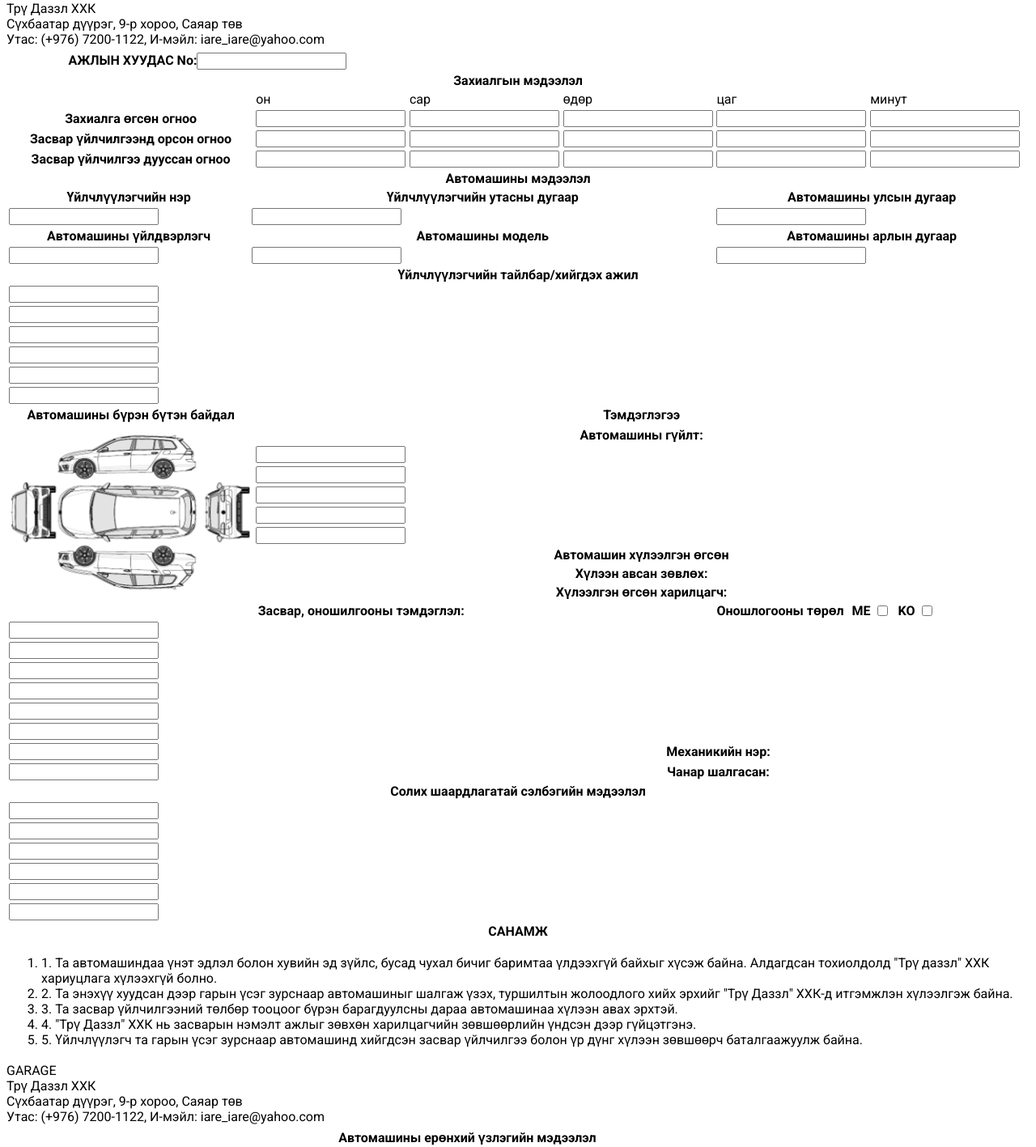
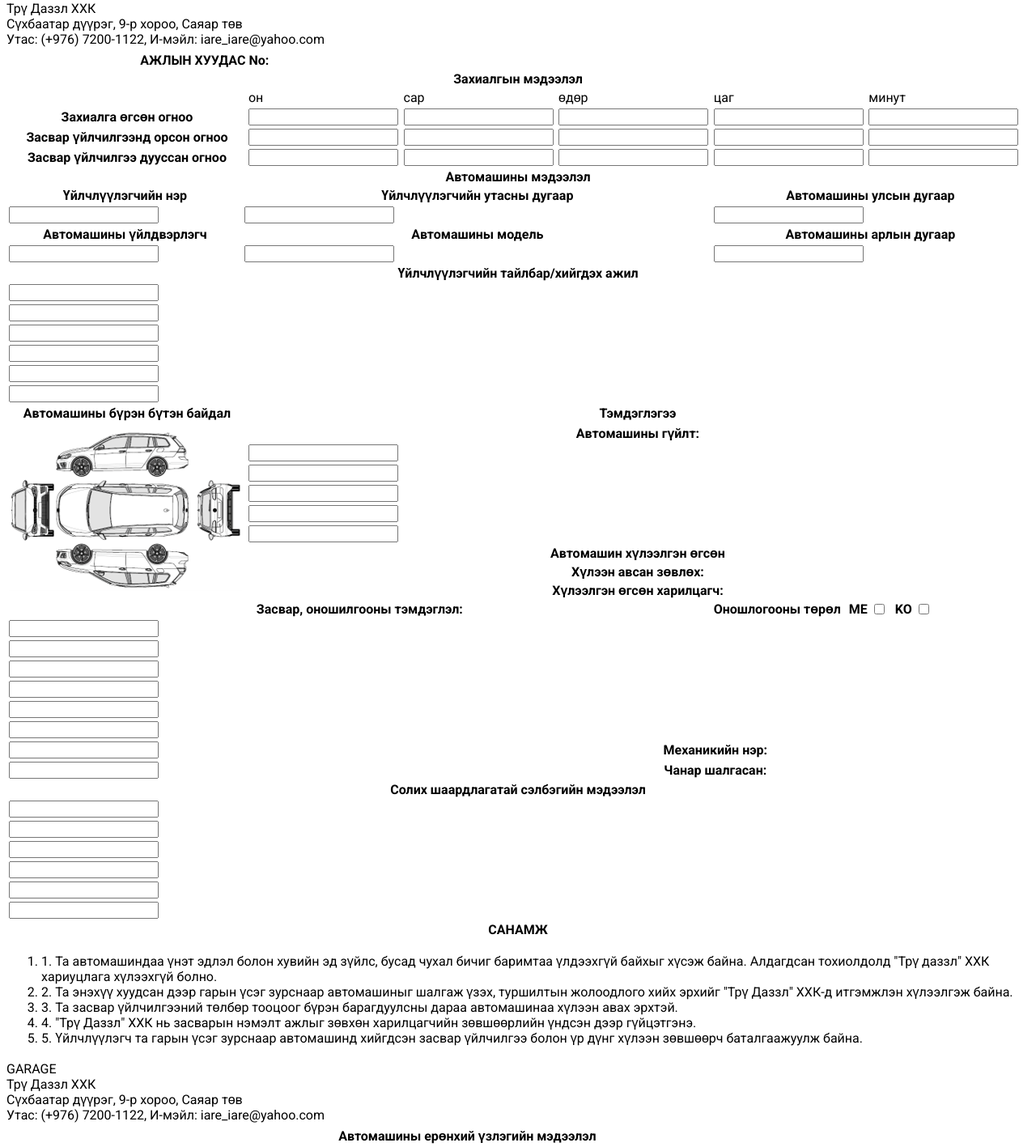
Before and after one commit to Digital-Garage-Workshop/ag_job_sheet, a Next.js app: page / in a window 1280 px wide. Shown: the part 26-1443 px from the top of the page at 81% size. Built offline with nearby package versions, Linux system fonts and the light colour scheme.

Commit message:
pdf generator

```diff
--- a/html2pdf.d.ts
+++ /dev/null
@@ -1 +0,0 @@
-declare var html2pdf: (element: HTMLElement) => void;
--- a/package.json
+++ b/package.json
@@ -12,16 +12,20 @@
     "@next/font": "^13.0.3",
     "next": "13.0.3",
     "react": "18.2.0",
-    "react-dom": "18.2.0"
+    "react-dom": "18.2.0",
+    "sharp": "^0.31.2"
   },
   "devDependencies": {
     "@types/node": "18.11.9",
     "@types/react": "18.0.25",
     "@types/react-dom": "18.0.9",
     "autoprefixer": "^10.4.13",
+    "daisyui": "^2.40.1",
     "eslint": "8.27.0",
     "eslint-config-next": "13.0.3",
     "postcss": "^8.4.19",
+    "prettier": "^2.7.1",
+    "prettier-plugin-tailwindcss": "^0.1.13",
     "tailwindcss": "^3.2.4",
     "typescript": "4.8.4"
   }
--- /dev/null
+++ b/src/app/generate_pdf.js
@@ -0,0 +1,3 @@
+export function generatePDF(element) {
+  html2pdf().from(element).save();
+}
--- a/src/app/layout.tsx
+++ b/src/app/layout.tsx
@@ -13,13 +13,12 @@ const RootLayout: React.FCC = ({ children }) => {
   return (
     <html className={roboto.className} lang="en">
       <body className="bg-gray-100">{children}</body>
-      {/* eslint-disable-next-line @next/next/no-before-interactive-script-outside-document */}
-      {/* <Script
+      <Script
         src="https://cdnjs.cloudflare.com/ajax/libs/html2pdf.js/0.10.1/html2pdf.bundle.min.js"
         integrity="sha512-GsLlZN/3F2ErC5ifS5QtgpiJtWd43JWSuIgh7mbzZ8zBps+dvLusV+eNQATqgA/HdeKFVgA5v3S/cIrLF7QnIg=="
         crossOrigin="anonymous"
         referrerPolicy="no-referrer"
-      /> */}
+      />
     </html>
   );
 };
--- a/src/app/page.tsx
+++ b/src/app/page.tsx
@@ -1,16 +1,17 @@
 //
 import { Input, Sheet, Table, TableHeader } from "lib/components";
-import Image from "next/image";
 
 //
+import { PDFGenerator } from "./pdf_generator";
 
 const HomePage = async () => {
   return (
-    <main className="mx-auto max-w-min py-10">
-      <div id="job-sheet" className="flex flex-col gap-y-10">
+    <main className="mx-auto max-w-min pt-10 pb-20">
+      <div id="job_sheet" className="flex flex-col gap-y-0">
         <FirstPage />
         <SecondPage />
       </div>
+      <PDFGenerator />
     </main>
   );
 };
@@ -18,11 +19,12 @@ export default HomePage;
 
 const FirstPage: React.FC = () => {
   return (
-    <Sheet>
+    <Sheet id="first_page">
       <Table>
         <tr>
           <th colSpan={6}>
-            <Input label="АЖЛЫН ХУУДАС No:" />
+            АЖЛЫН ХУУДАС No:
+            {/* <Input label="АЖЛЫН ХУУДАС No:" /> */}
           </th>
           <td colSpan={6}></td>
         </tr>
@@ -108,8 +110,9 @@ const FirstPage: React.FC = () => {
         </TableHeader>
         <tr>
           <td colSpan={5} rowSpan={10}>
-            <div className="flex justify-center items-center">
-              <Image src="/assets/mkmkmk.png" width={300} height={200} alt="" />
+            <div className="flex items-center justify-center">
+              {/* eslint-disable-next-line @next/next/no-img-element */}
+              <img src="/assets/mkmkmk.png" alt="" />
             </div>
           </td>
         </tr>
@@ -123,9 +126,11 @@ const FirstPage: React.FC = () => {
             </td>
           </tr>
         ))}
-        <TableHeader>
-          <th colSpan={7}>Автомашин хүлээлгэн өгсөн</th>
-        </TableHeader>
+        <tr>
+          <th colSpan={7} className="bg-gray-300">
+            Автомашин хүлээлгэн өгсөн
+          </th>
+        </tr>
         <tr>
           <th colSpan={7}>Хүлээн авсан зөвлөх:</th>
         </tr>
@@ -185,7 +190,7 @@ const FirstPage: React.FC = () => {
         </TableHeader>
         <tr>
           <td colSpan={12}>
-            <ol className="text-[10px] px-2.5">
+            <ol className="px-2.5 text-[10px]">
               {[
                 `1. Та автомашиндаа үнэт эдлэл болон хувийн эд зүйлс, бусад чухал бичиг баримтаа үлдээхгүй байхыг хүсэж байна. Алдагдсан тохиолдолд "Трү даззл" ХХК хариуцлага хүлээхгүй болно.`,
                 `2. Та энэхүү хуудсан дээр гарын үсэг зурснаар автомашиныг шалгаж үзэх, туршилтын жолоодлого хийх эрхийг "Трү Даззл" ХХК-д итгэмжлэн хүлээлгэж байна.`,
@@ -204,7 +209,7 @@ const FirstPage: React.FC = () => {
 };
 const SecondPage: React.FC = () => {
   return (
-    <Sheet>
+    <Sheet id="second_page">
       <Table>
         {/* Автомашины ерөнхий үзлэгийн мэдээлэл */}
         <TableHeader>
@@ -250,12 +255,12 @@ const SecondPage: React.FC = () => {
           <tr key={index}>
             <th colSpan={4}>{item}</th>
             <td colSpan={2}>
-              <div className="flex justify-center items-center">
+              <div className="flex items-center justify-center">
                 <input type="checkbox" />
               </div>
             </td>
             <td colSpan={2}>
-              <div className="flex justify-center items-center">
+              <div className="flex items-center justify-center">
                 <input type="checkbox" />
               </div>
             </td>
--- /dev/null
+++ b/src/app/pdf_generator.tsx
@@ -0,0 +1,25 @@
+"use client";
+
+//
+import { useCallback } from "react";
+
+//
+import { generatePDF } from "./generate_pdf";
+
+export const PDFGenerator: React.FC = () => {
+  const _generatePDF = useCallback(() => {
+    const element = document.getElementById("job_sheet");
+
+    if (element) {
+      generatePDF(element);
+    }
+  }, []);
+
+  return (
+    <div className="fixed left-0 right-0 bottom-0 bg-gray-400 px-10 py-2.5">
+      <button className="btn" onClick={_generatePDF}>
+        Хэвлэх
+      </button>
+    </div>
+  );
+};
--- a/src/lib/components/input.tsx
+++ b/src/lib/components/input.tsx
@@ -11,7 +11,7 @@ export const Input: React.FC<
   IInput & InputHTMLAttributes<HTMLInputElement>
 > = ({ className, label, ...props }) => {
   return (
-    <label className="flex h-full items-center whitespace-nowrap">
+    <label className="my-[1px] flex hidden h-full items-center whitespace-nowrap">
       {label && label}
       <input
         className={classNames("w-full px-2", "focus:outline-none", className)}
--- a/src/lib/components/sheet.tsx
+++ b/src/lib/components/sheet.tsx
@@ -1,9 +1,12 @@
 import { A4 } from "./a4";
 
-export const Sheet: React.FCC = ({ children }) => {
+interface ISheet {
+  id?: string;
+}
+export const Sheet: React.FCC<ISheet> = ({ children, id }) => {
   return (
     <A4>
-      <div className="flex flex-col p-10 gap-y-5">
+      <div className="flex flex-col gap-y-2.5 p-10" id={id}>
         <SheetHeader />
         {children}
       </div>
--- a/tailwind.config.js
+++ b/tailwind.config.js
@@ -4,5 +4,8 @@ module.exports = {
   theme: {
     extend: {},
   },
-  plugins: [],
+  plugins: [require("daisyui")],
+  daisyui: {
+    themes: ["light"],
+  },
 };
```
Also changed, not shown: 1 other file (tests, documents, lock files or other folders).
